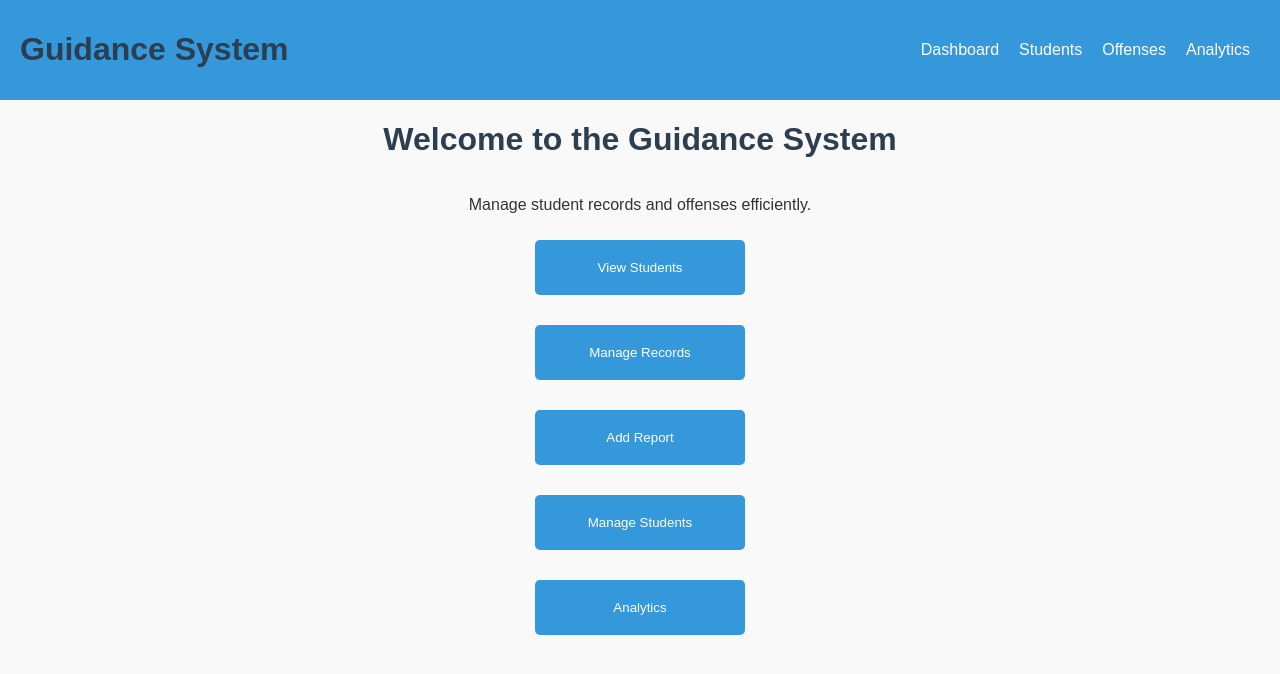
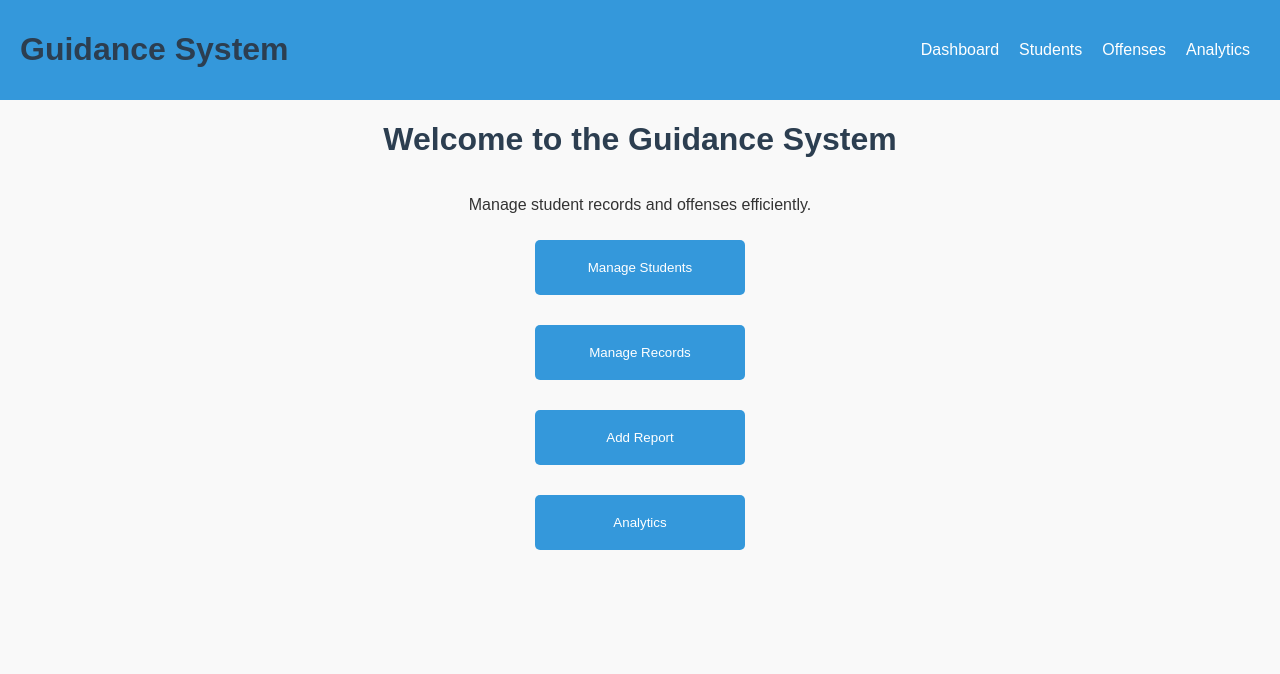
Before and after one commit to JanDanielNieto/guidancesystem, a React (Create React App) app in the folder guidance-counselor-student-management/frontend/: page / in a window 1280 px wide. Shown: the top 674 px of the page. Built offline with nearby package versions, Linux system fonts and the light colour scheme.

Commit message:
changes on dashboard

```diff
--- a/guidance-counselor-student-management/frontend/src/pages/Dashboard.js
+++ b/guidance-counselor-student-management/frontend/src/pages/Dashboard.js
@@ -7,10 +7,9 @@ const Dashboard = () => {
       <h1>Welcome to the Guidance System</h1>
       <p>Manage student records and offenses efficiently.</p>
       <div class="button-container">
-      <button onClick={() => window.location.href = '/students'}>View Students</button>
+      <button onClick={() => window.location.href = '/students'}>Manage Students</button>
       <button onClick={() => window.location.href = '/records'}>Manage Records</button>
       <button onClick={() => window.location.href = '/addreport'}>Add Report</button>
-      <button onClick={() => window.location.href = '/editstudent'}>Manage Students</button>
       <button onClick={() => window.location.href = '/analytics'}>Analytics</button>
       </div>
     </div>
```
